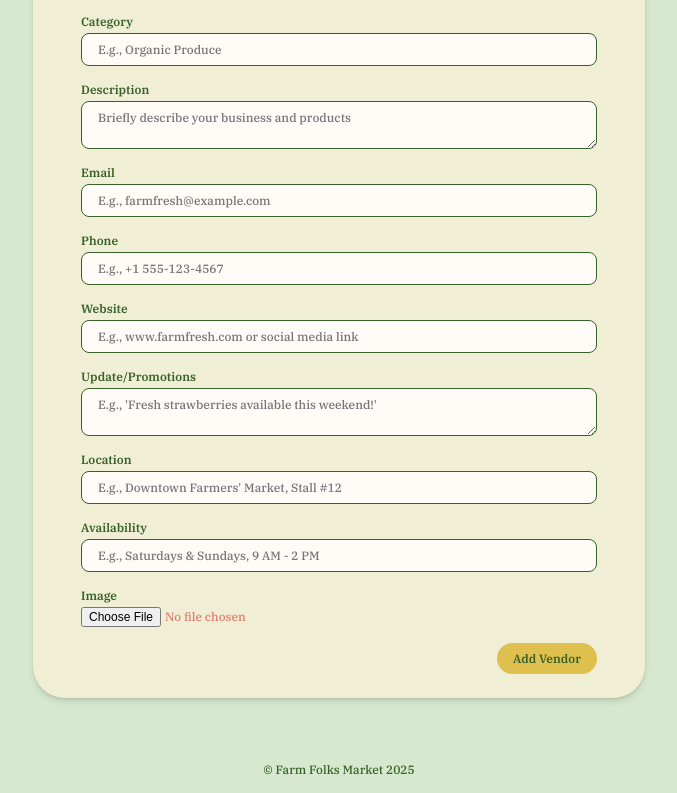
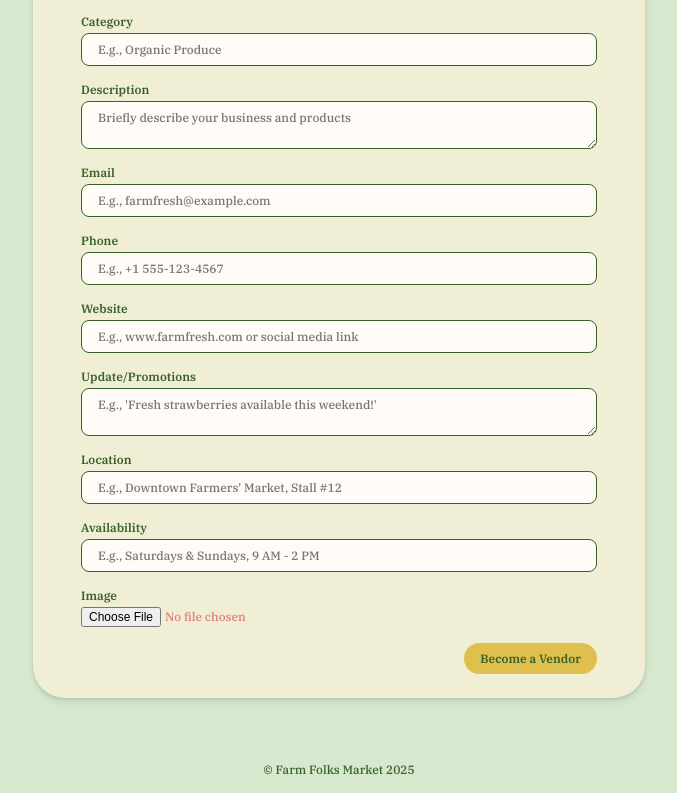
Before and after one commit to sonalsood/farm-folks-market, a React (Vite) app: page /register in a window 1280 px wide. Shown: the part 484-1277 px from the top of the page, without its empty margins (301-978 px from the left). Built offline with nearby package versions, Linux system fonts and the light colour scheme; no server answers.

Commit message:
change form button from Add Vendor to Become a Vendor

```diff
--- a/src/components/Form/Form.jsx
+++ b/src/components/Form/Form.jsx
@@ -199,7 +199,7 @@ const Form = () => {
         />
         {error && <p style={{ color: "red" }}>{error}</p>}
         <button type="submit" className="form__button">
-          Add Vendor
+          Become a Vendor
         </button>
       </form>
     </section>
```
